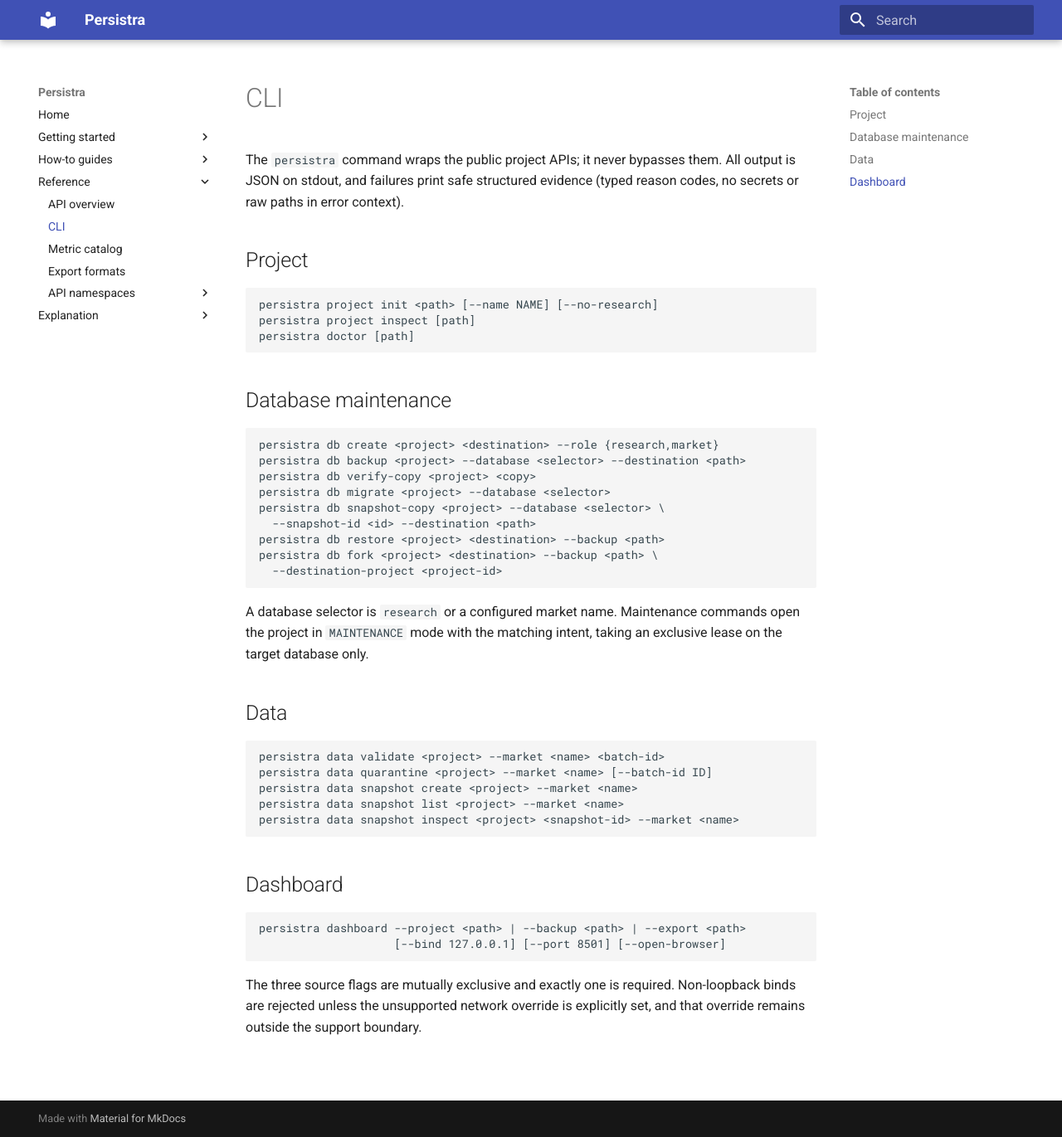
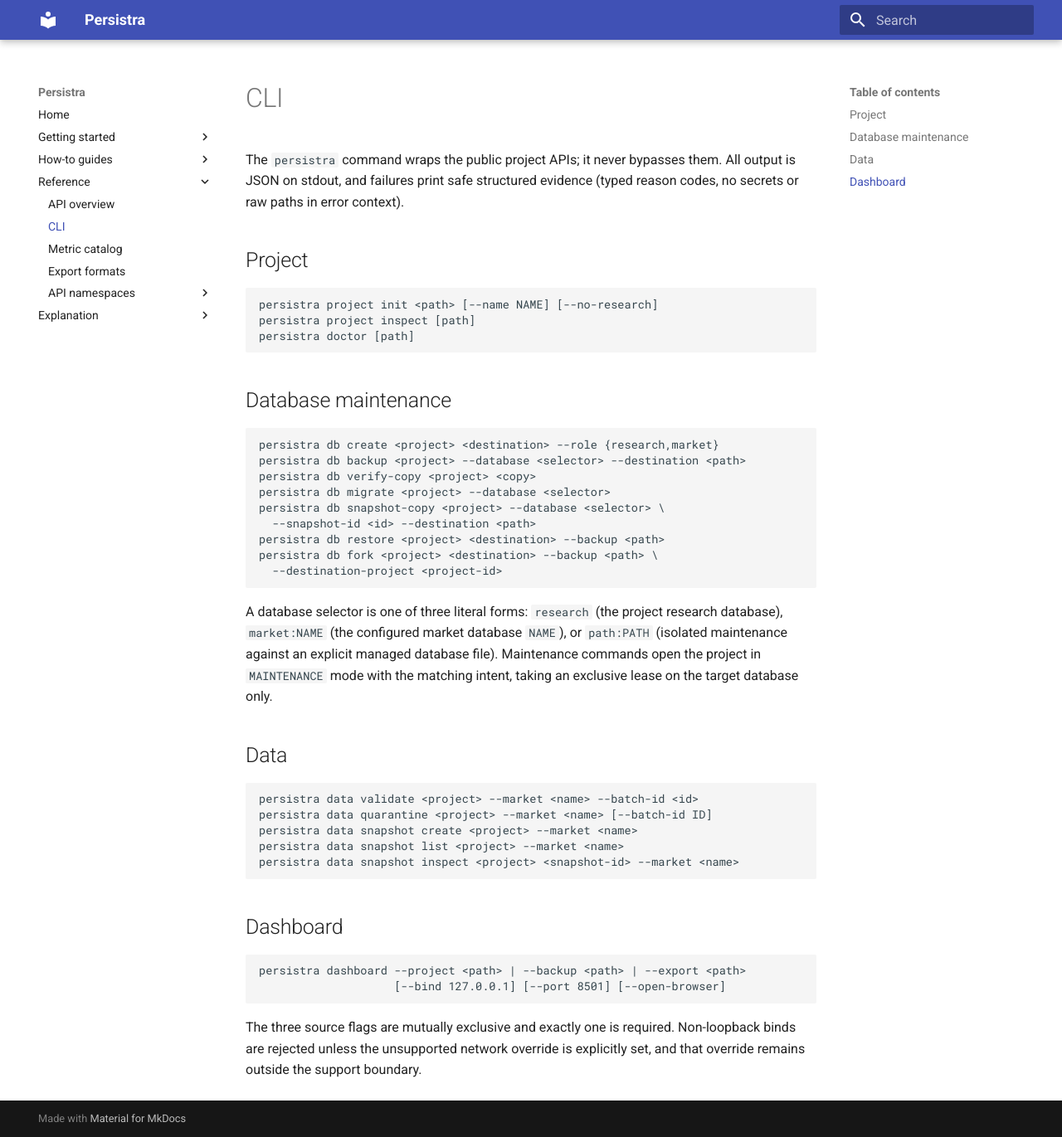
Before and after one commit to fallblu/persistra, an MkDocs documentation site: the page built from docs/reference/cli.md, in a window 1280 px wide and 1371 px high. Shown: the whole window at 83% size. Built offline with MkDocs 1.6.1 and Material for MkDocs 9.7.7, drawn with Linux system fonts in a browser that asks for light colours.

Commit message:
docs: correct CLI selector and batch-id usage

````diff
--- a/docs/reference/cli.md
+++ b/docs/reference/cli.md
@@ -26,14 +26,16 @@ persistra db fork <project> <destination> --backup <path> \
   --destination-project <project-id>
 ```
 
-A database selector is `research` or a configured market name. Maintenance commands
+A database selector is one of three literal forms: `research` (the project research
+database), `market:NAME` (the configured market database `NAME`), or `path:PATH`
+(isolated maintenance against an explicit managed database file). Maintenance commands
 open the project in `MAINTENANCE` mode with the matching intent, taking an exclusive
 lease on the target database only.
 
 ## Data
 
 ```bash
-persistra data validate <project> --market <name> <batch-id>
+persistra data validate <project> --market <name> --batch-id <id>
 persistra data quarantine <project> --market <name> [--batch-id ID]
 persistra data snapshot create <project> --market <name>
 persistra data snapshot list <project> --market <name>
````
Also changed, not shown: docs/how-to/ingest-market-data.md (+1 -1 lines).
